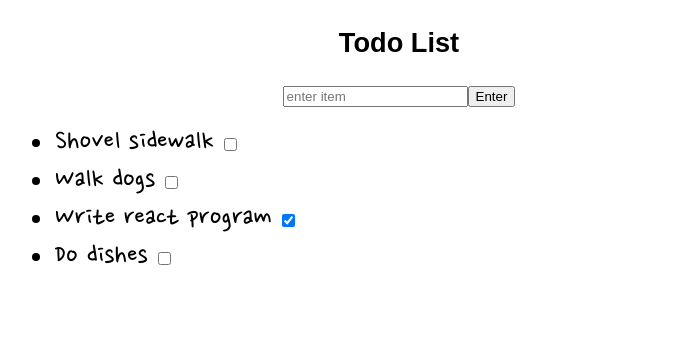
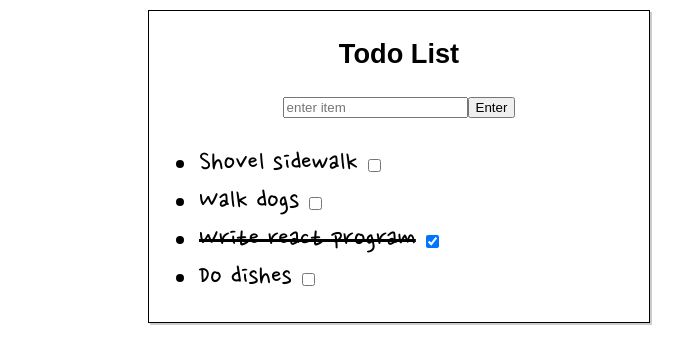
Before and after one commit to jarmbrust/todo-list, a React (Create React App) app: page / in a window 1280 px wide. Shown: the top 364 px of the page, without its empty margins (241-924 px from the left). Built offline with nearby package versions, Linux system fonts and the light colour scheme.

Commit message:
refactor, styling, and crossouts

```diff
--- a/src/App.css
+++ b/src/App.css
@@ -1,8 +1,18 @@
 .App {
   text-align: center;
+  border: 1px solid black;
+  margin: auto;
+  margin-top: 10px;
+  box-shadow: 2px 2px #ccc;
 }
 
 .App p.title {
   font-weight: bold;
   font-size: 1.7em;
 }
+
+@media (min-width: 500px) and (min-height: 400px) {
+  .App {
+      width: 500px;
+  }
+}
--- a/src/components/ListItems/ListItem/ListItem.css
+++ b/src/components/ListItems/ListItem/ListItem.css
@@ -1,5 +1,4 @@
 .ListItem {
-    width: 300px;
     text-align: left;
     font-family: 'Nanum Pen Script', sans-serif;
     font-size: 30px;
@@ -8,3 +7,7 @@
 .ListItem input {
     margin-left: 10px;
 }
+
+.ListItem .crossout{
+    text-decoration: line-through;
+}
--- a/src/components/ListItems/ListItem/ListItem.js
+++ b/src/components/ListItems/ListItem/ListItem.js
@@ -2,14 +2,17 @@ import React from 'react';
 import './ListItem.css';
 
 const ListItem = (props) => {
+    const crossout = props.completed ? 'crossout' : '';
     return (
         <li className="ListItem">
+            <div className={crossout}>
             {props.listItem}
             <input
                 type="checkbox"
                 defaultChecked={props.completed}
                 onChange={props.changed}
             />
+            </div>
         </li>
     )
 }
--- a/src/components/ListItems/ListItems.js
+++ b/src/components/ListItems/ListItems.js
@@ -12,7 +12,6 @@ const listItems = (props) => (
                     changed={() => { return props.checkboxChecked(item) }}
                     key={index}
                 />
-
             })
     }
     </ul>
--- a/src/containers/TodoList/TodoList.css
+++ b/src/containers/TodoList/TodoList.css
@@ -1,3 +1,3 @@
 .TodoList {
-    margin-left: 20%;
+    padding: 10px;
 }
```
Also changed, not shown: src/components/ListItems/ListItems.css (line endings or trailing spaces).
